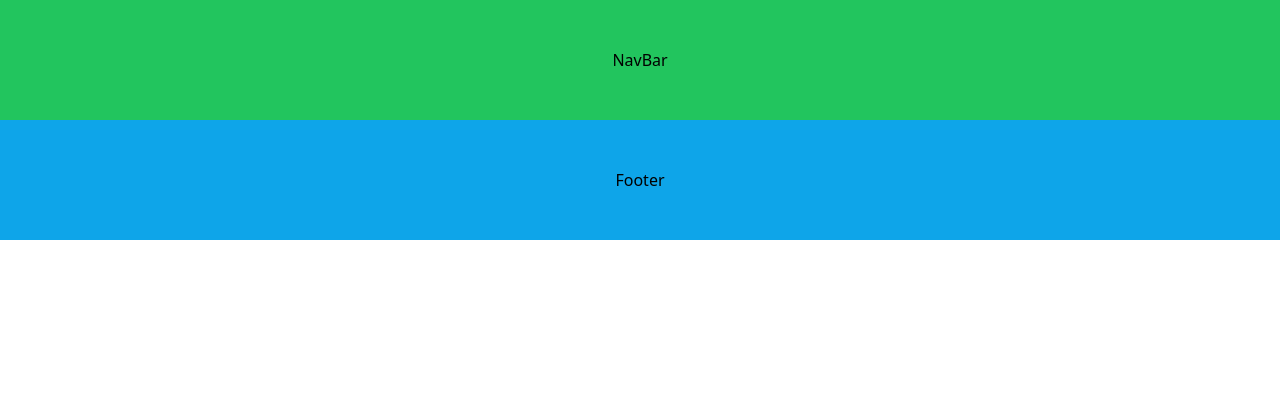
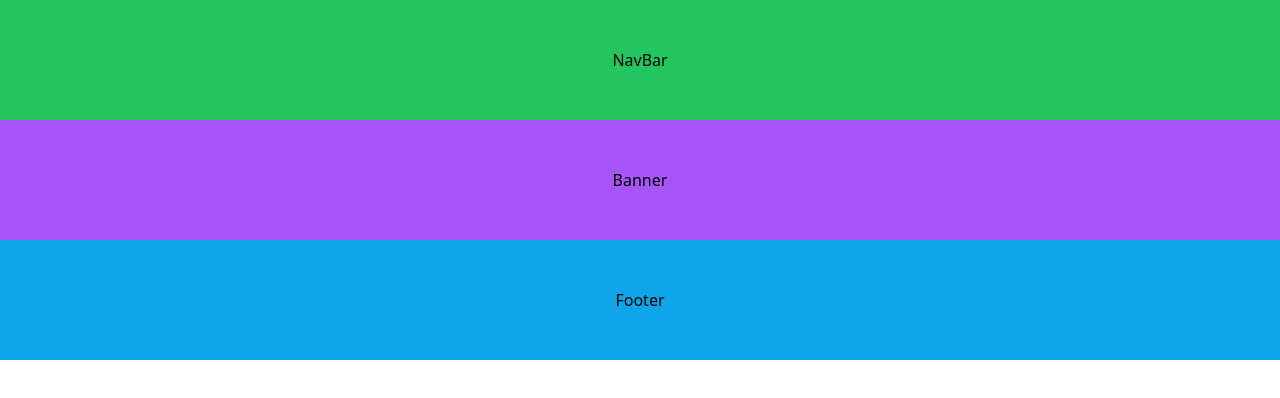
Before and after one commit to leanfuks/numenreactproject, a React (Create React App) app: page / in a window 1280 px wide. Shown: the top 398 px of the page. Built offline with nearby package versions, Linux system fonts and the light colour scheme.

Commit message:
se agrego componenete banner

```diff
--- a/src/App.js
+++ b/src/App.js
@@ -1,12 +1,13 @@
 import React from "react";
 import NavBar from "./components/NavBar";
 import Footer from "./components/Footer";
+import Banner from "./components/Banner";
 
 const App = () => {
   return (
     <div>
       <NavBar />
-      {/* Acá irían sus otros componentes */}
+      <Banner />
       <Footer />
     </div>
   );
--- /dev/null
+++ b/src/components/Banner/index.jsx
@@ -0,0 +1,9 @@
+import React from 'react'
+
+const Banner = () => {
+  return (
+    <div className="bg-purple-500 py-12 text-center">Banner</div>
+  )
+}
+
+export default Banner
```
